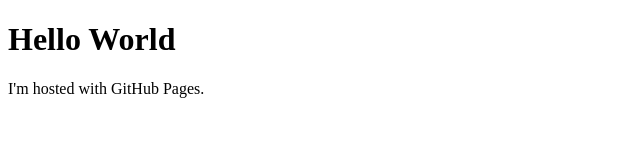
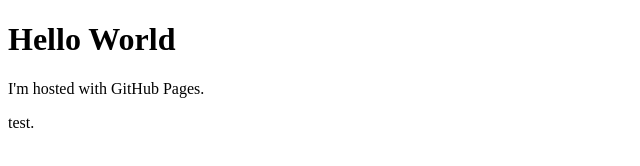
Before and after one commit to zclllyybb/zclllyybb.github.io, a plain HTML site: page index.html in a window 1280 px wide. Shown: the full height of the page, 0-640 px from the left. Drawn offline with Linux system fonts and the light colour scheme.

Commit message:
test network

```diff
--- a/index.html
+++ b/index.html
@@ -3,5 +3,6 @@
 <body>
 <h1>Hello World</h1>
 <p>I'm hosted with GitHub Pages.</p>
+<p>test.</p>
 </body>
 </html>
```
